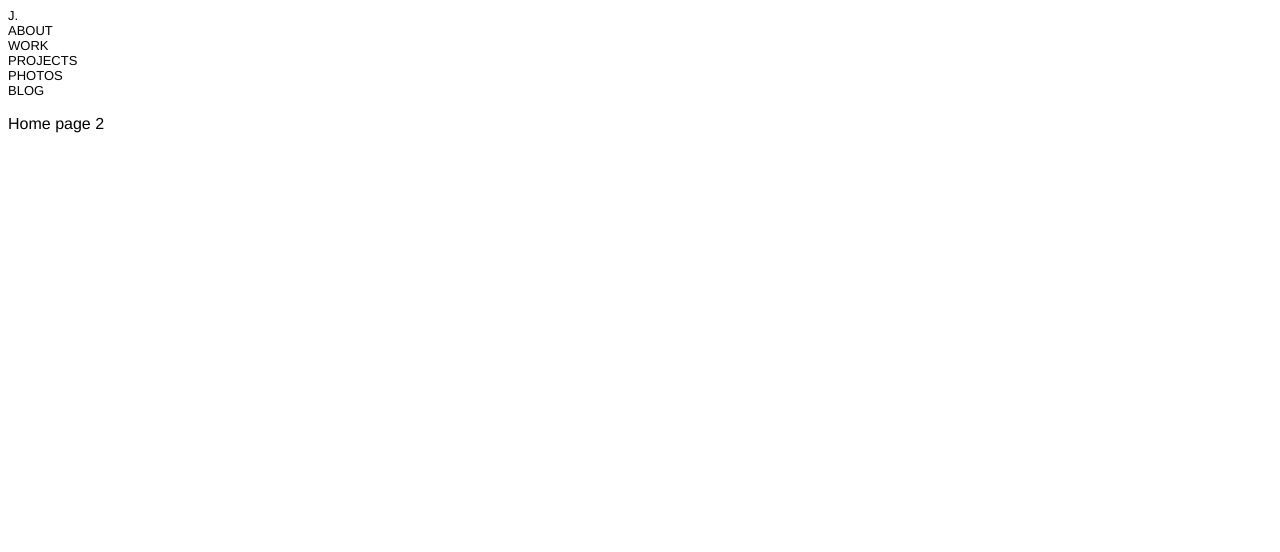
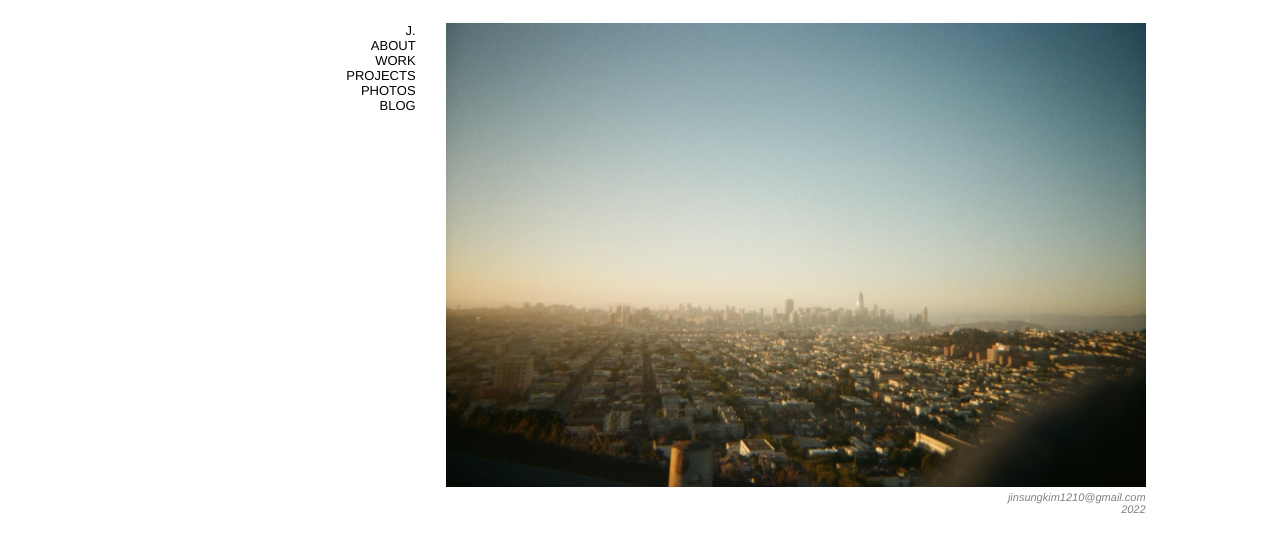
Before and after one commit to jinsung-kim/react-personal-homepage, a React (Create React App) app: page / in a window 1280 px wide. Shown: the top 552 px of the page. Built offline with nearby package versions, Linux system fonts and the light colour scheme.

Commit message:
feat: home page done

```diff
--- a/public/index.html
+++ b/public/index.html
@@ -24,7 +24,7 @@
       work correctly both with client-side routing and a non-root public URL.
       Learn how to configure a non-root public URL by running `npm run build`.
     -->
-    <title>Jin Kim</title>
+    <title>J.</title>
   </head>
   <body>
     <noscript>You need to enable JavaScript to run this app.</noscript>
--- /dev/null
+++ b/src/components/Contact.jsx
@@ -0,0 +1,25 @@
+/* eslint-disable react/jsx-no-target-blank */
+import React from "react";
+import { useWindowDimensions } from "../helpers/ScreenSize";
+
+import "../styles/Contact.css";
+
+export default function Contact() {
+    const { width } = useWindowDimensions();
+    const d = new Date();
+    if (width < 500) {
+        return (
+            <div className="contact-container" style={{ width: width - 25 }}>
+                <p className="email-container" onClick={()=> window.open("mailto:jinsungkim1210@gmail.com", "_blank")}>jinsungkim1210@gmail.com</p>
+                <p>{ d.getFullYear() }</p>
+            </div>
+        );
+    } else {
+        return (
+            <div className="contact-container-large" style={{ width: width - (width / 3), maxWidth: 700, paddingLeft: 20 }}>
+                <p className="email-container" onClick={()=> window.open("mailto:jinsungkim1210@gmail.com", "_blank")}>jinsungkim1210@gmail.com</p>
+                <p>{ d.getFullYear() }</p>
+            </div>
+        );
+    }
+}
--- a/src/components/Navbar.jsx
+++ b/src/components/Navbar.jsx
@@ -48,7 +48,7 @@ export default function Navbar() {
         );
     } else {
         return (
-            <div className="navbar-container">
+            <div className="navbar-container" style={{paddingLeft: width / 10}}>
                 <div className="nav-item">
                     <Link to="../" style={{ textDecoration: 'none' }}>
                         <p className="nav-item">J.</p>
--- a/src/pages/Home.jsx
+++ b/src/pages/Home.jsx
@@ -2,6 +2,10 @@ import React from "react";
 import { useWindowDimensions } from "../helpers/ScreenSize";
 
 import Navbar from "../components/Navbar";
+import HomeImage from "../images/HOME.jpg";
+import "../styles/Home.css";
+
+import Contact from "../components/Contact";
 
 export default function Home() {
     const { width } = useWindowDimensions();
@@ -9,14 +13,18 @@ export default function Home() {
         return (
             <div className="home-container-small">
                 <Navbar />
-                <p>Home page 1</p>
+                <img src={ HomeImage } alt="SF is home" style={{ width: width - 25 }}/>
+                <Contact width={ width }/>
             </div>
         );
     } else {
         return (
             <div className="home-container-large">
                 <Navbar />
-                <p>Home page 2</p>
+                <div className="main-content">
+                    <img src={ HomeImage } alt="SF is home" style={{ width: width - (width / 3), maxWidth: 700, paddingLeft: 20 }}/>
+                    <Contact width={ width }/>
+                </div>
             </div>
         );
     }
--- /dev/null
+++ b/src/styles/Contact.css
@@ -0,0 +1,17 @@
+.contact-container, .contact-container-large {
+    text-align: right;
+    display: block;
+}
+
+.contact-container, .contact-container-large p {
+    margin-top: 0;
+    margin-bottom: 0;
+    color: grey;
+    font-size: 11px;
+    font-weight: 300;
+    font-style: italic;
+}
+
+.email-container:hover {
+    color: red;
+}
--- /dev/null
+++ b/src/styles/Home.css
@@ -0,0 +1,15 @@
+.home-container-small img {
+    display: block;
+    padding-top: 15px;
+}
+
+.home-container-large {
+    display: flex;
+    padding-top: 15px;
+}
+
+.main-content {
+    width: 70%;
+    float: right;
+    margin-right: 10%;
+}
--- a/src/styles/Navbar.css
+++ b/src/styles/Navbar.css
@@ -1,5 +1,8 @@
 .navbar-container {
-    display: inline-block;
+    text-align: right;
+    margin-right: 10px;
+    width: 30%;
+    float: left;
 }
 
 .nav-item {
@@ -9,3 +12,7 @@
     font-size: 13px;
     font-weight: 500;
 }
+
+.nav-item:hover {
+    color: red;
+}
```
Also changed, not shown: src/images/HOME.jpg (added).
